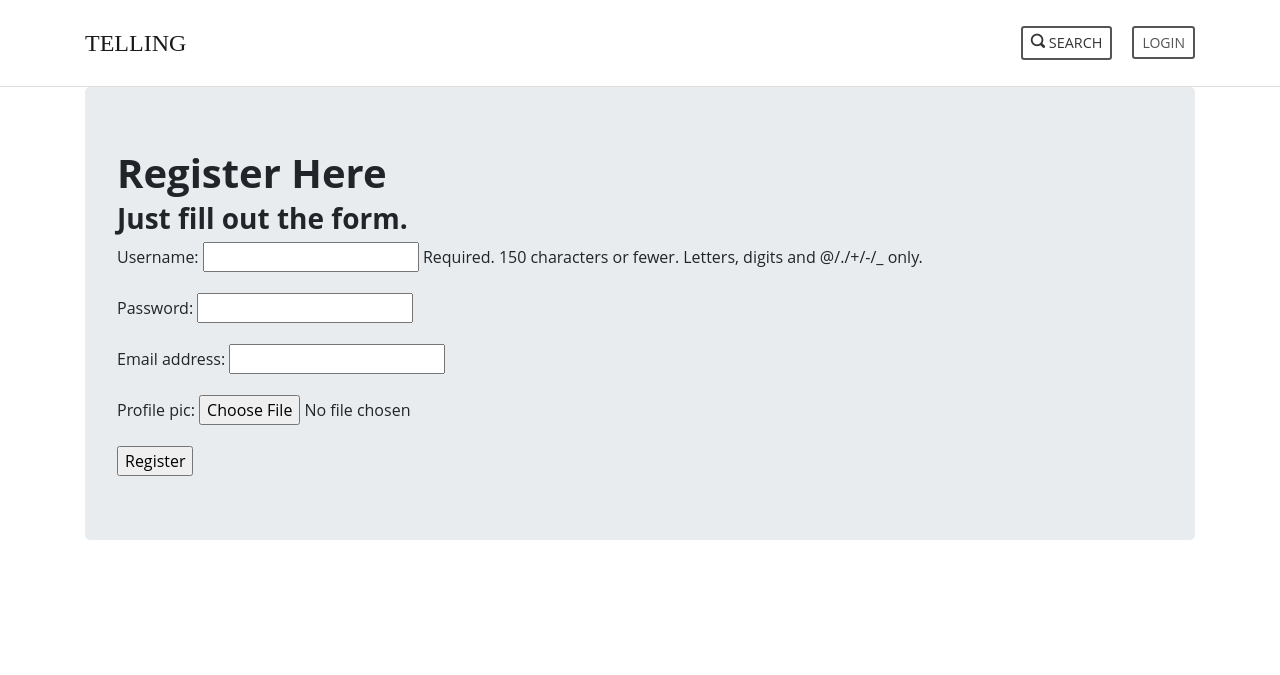
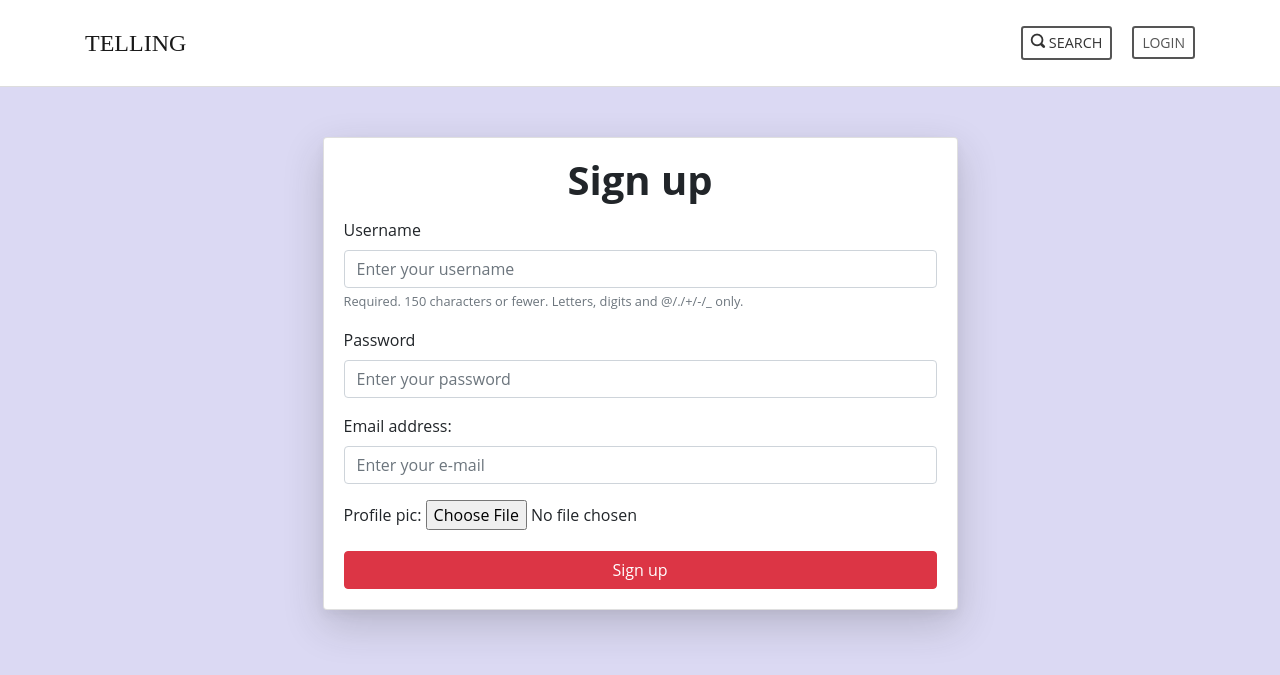
Before and after one commit to bluaries/TELLING, a Django app: page /login/register/ in a window 1280 px wide. Shown: the top 675 px of the page. Run offline with Django 3.2, Linux system fonts and the light colour scheme; some libraries are stand-ins or nearby versions.

Commit message:
Improve register page design

```diff
--- a/TELLING/static/Base/css/style.base.css
+++ b/TELLING/static/Base/css/style.base.css
@@ -354,3 +354,10 @@ h1:hover a {
   background:#579aff;
   border-radius: 6px;
 }
+
+.card {
+  box-shadow: 0 5px 10px rgba(61, 61, 61, 0.05), 0 15px 40px rgba(44, 44, 44, 0.2);
+  margin-bottom: 10px;
+  margin-top: 50px;
+  background-color: #ffffff;
+}
--- /dev/null
+++ b/TELLING/static/Register/css/style.regis.css
@@ -0,0 +1,14 @@
+/*
+* =====================
+* CUSTOM
+* =====================
+*/
+
+body {background-color: rgb(219, 217, 243);}
+
+.card {
+    box-shadow: 0 5px 10px rgba(61, 61, 61, 0.05), 0 15px 40px rgba(44, 44, 44, 0.2);
+    margin-bottom: 10px;
+    margin-top: 50px;
+    background-color: #ffffff;
+  }
--- a/TELLING/templates/registration.html
+++ b/TELLING/templates/registration.html
@@ -2,21 +2,48 @@
 
 {% block method_content %}
 
+{% load static %}
+
+<!DOCTYPE html>
+<html>
+    <head>
+      <link rel="stylesheet" type="text/css" href="{% static 'Register/css/style.regis.css' %}">
+    </head>
+    <body>
       <div class="container">
-  <div class="jumbotron">
+        <div class="row justify-content-center">
+          <div class="col-md-7">
+            <div class="card">
+              <div class="card-body">
                 {% if registered %}
                 <h1>Thank you for registering!</h1>
                 {% else %}
-        <h1>Register Here</h1>
-        <h3>Just fill out the form.</h3>
-        <form enctype="multipart/form-data" method="POST">
+                <div class="text-center"><h1>Sign up</h1></div>
+                <p></p>
+                <!-- <form enctype="multipart/form-data" method="POST">
                   {% csrf_token %}
                   {{ user_form.as_p }}
                   {{ profile_form.as_p }}
-          <input type="submit" name="" value="Register">
+                  <button type="submit" value="Register" class="btn btn-danger btn-block">Sign up</button>
+                </form> -->
+                <form enctype="multipart/form-data" method="POST">
+                  <input type="hidden" name="csrfmiddlewaretoken" value="ieHCH6aBIiiV0xdtne3ROl0cfAvnhFACz1E1pjZDBlCeURiTrCHdwKAy6uV2UYUY">
+                  <p><label for="id_username">Username</label>
+                  <input type="text" class="form-control" placeholder="Enter your username" name="username" maxlength="150" required="" id="id_username">
+                  <span class="helptext text-muted small">Required. 150 characters or fewer. Letters, digits and @/./+/-/_ only.</span></p>
+                  <p><label for="id_password">Password</label>
+                  <input type="password" class="form-control" placeholder="Enter your password" name="password" required="" id="id_password"></p>
+                  <p><label for="id_email">Email address:</label>
+                  <input type="email" class="form-control" placeholder="Enter your e-mail"name="email" maxlength="254" id="id_email"></p>
+                  {{ profile_form.as_p }}
+                  <button type="submit" value="Register" class="btn btn-danger btn-block">Sign up</button>
                 </form>
-
                 {% endif %}
               </div>
             </div>
+          </div>
+        </div>
+      </div>
+    </body>
+</html>
 {% endblock method_content %}
```
Also changed, not shown: TELLING/templates/login.html (+5 -11 lines). Lines whose indentation alone changed are shown as unchanged.
